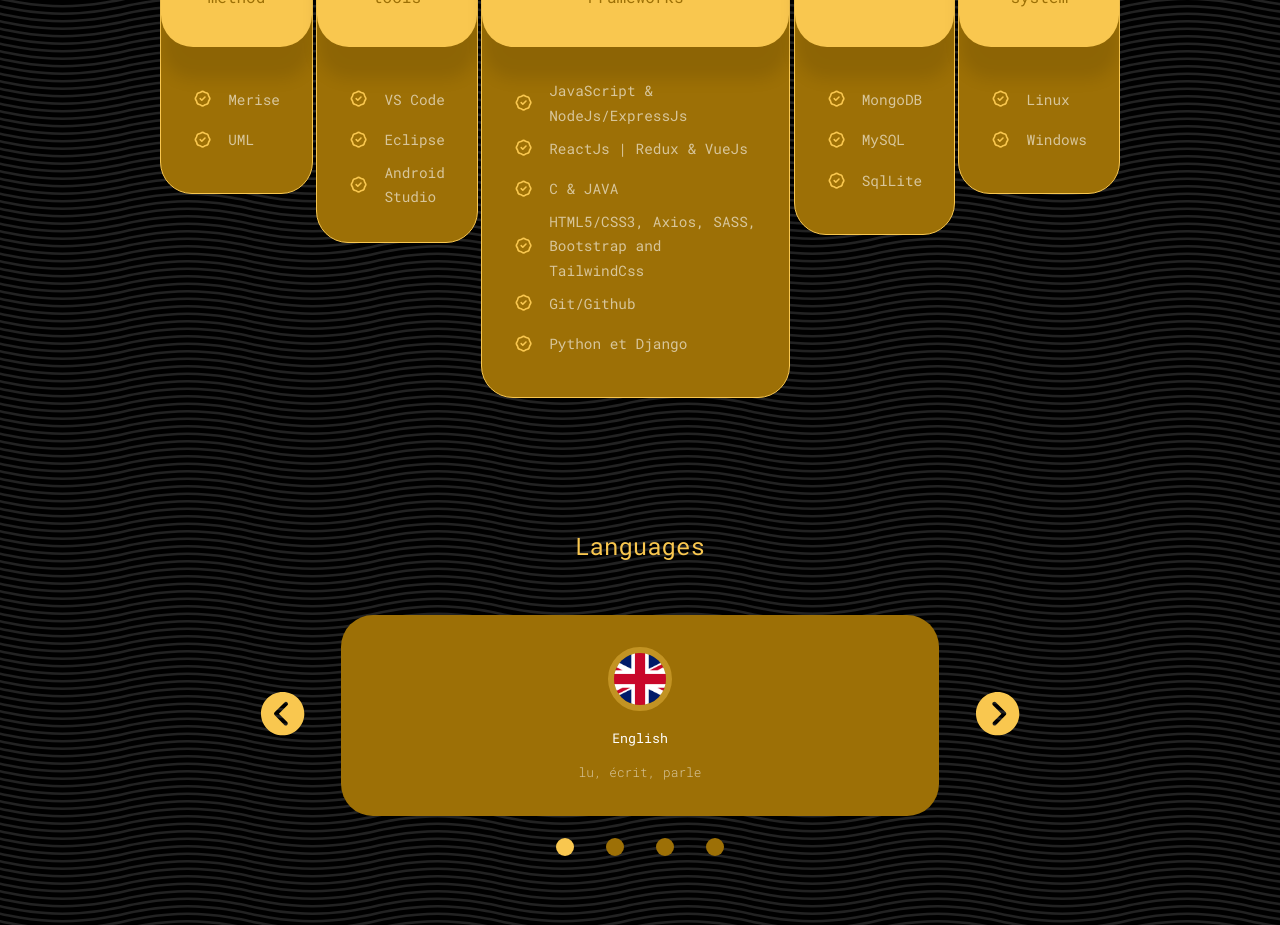
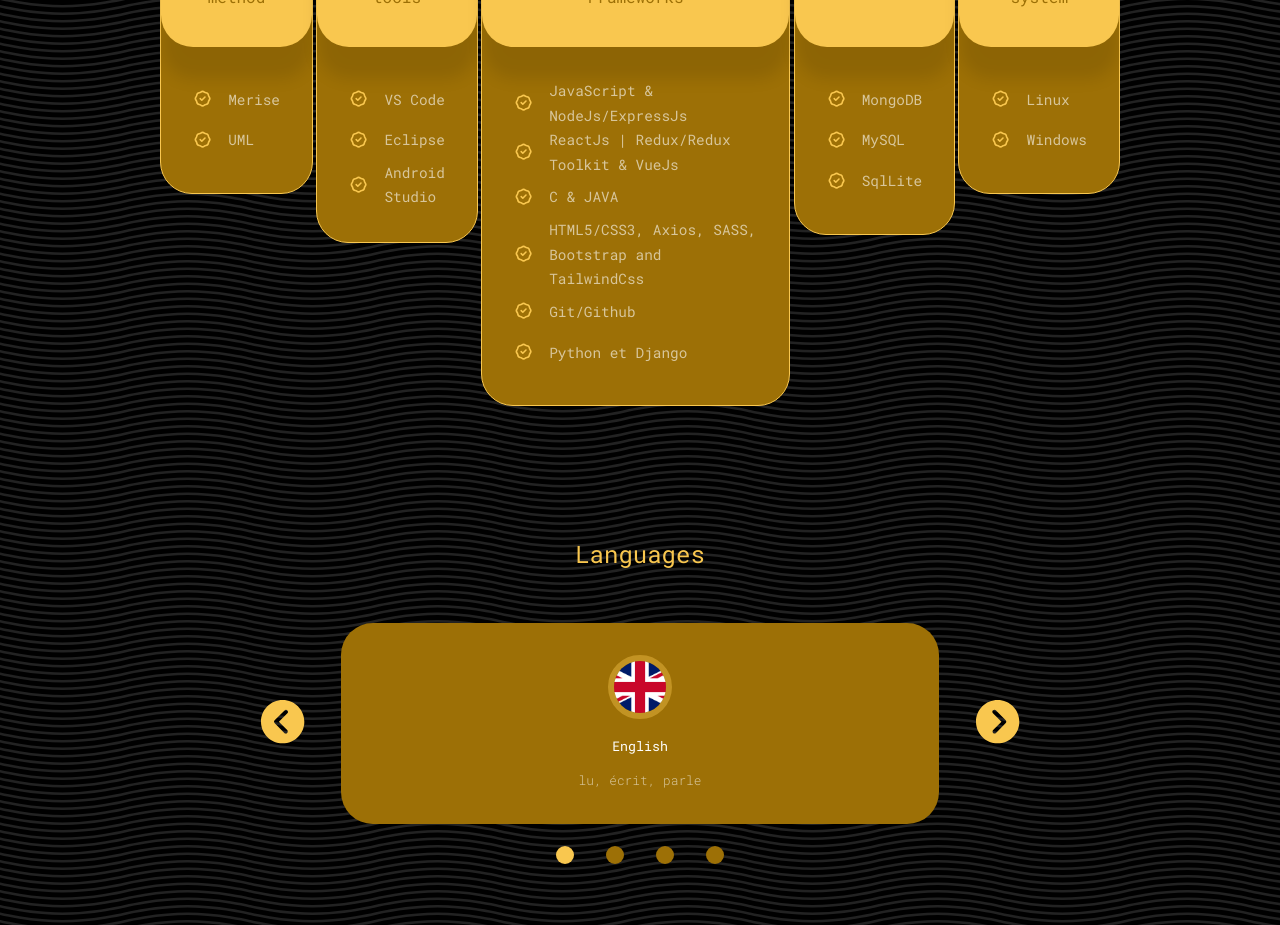
Before and after one commit to boubnacer/nacer-portfolio, a React (Create React App) app: page / in a window 1280 px wide. Shown: the part 3140-4065 px from the top of the page. Built offline with nearby package versions, Linux system fonts and the light colour scheme.

Commit message:
update services

```diff
--- a/src/components.js/Services.js
+++ b/src/components.js/Services.js
@@ -78,7 +78,7 @@ const Services = () => {
               <h2 className="service__list-icon">
                 <HiOutlineBadgeCheck />
               </h2>
-              <p>ReactJs | Redux & VueJs</p>
+              <p>ReactJs | Redux/Redux Toolkit & VueJs</p>
             </li>
 
             <li>
```
